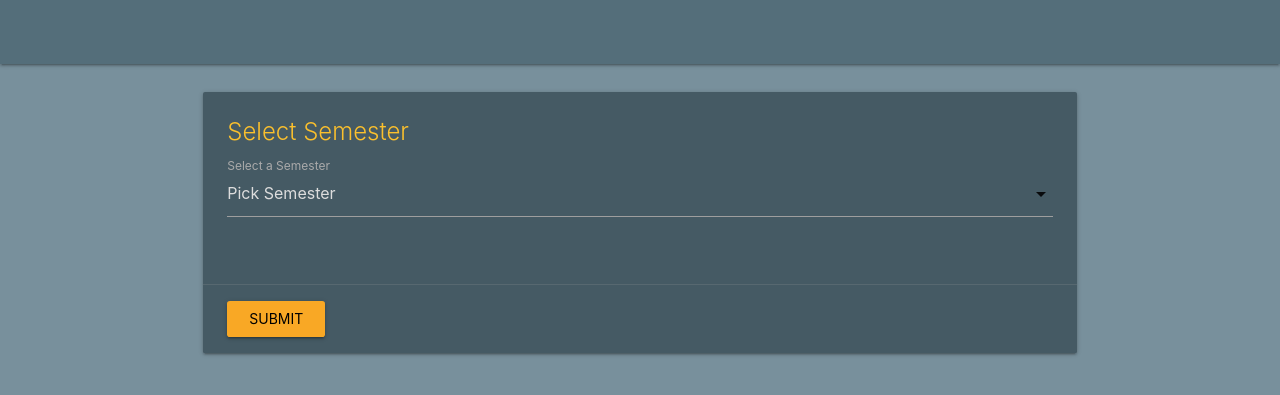
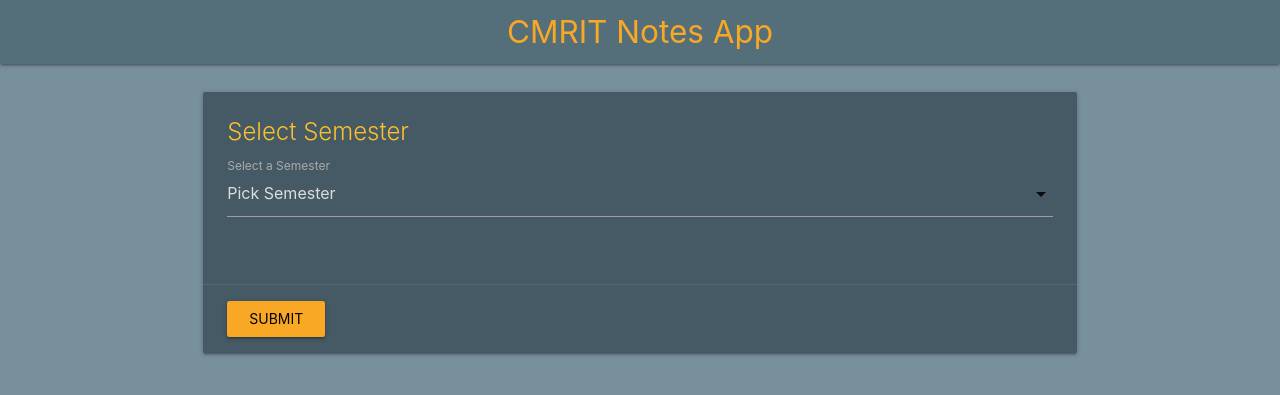
Before and after one commit to jstfoll/NotesApp, a Flask app: page / in a window 1280 px wide. Shown: the top 395 px of the page. Run offline with Flask 2, Linux system fonts and the light colour scheme; some libraries are stand-ins or nearby versions.

Commit message:
Final UI

```diff
--- a/app.py
+++ b/app.py
@@ -5,12 +5,9 @@ import json
 import datetime
 from werkzeug.utils import secure_filename
 from pathlib import Path
-import templater as template
 import platform
 import requests
-import verbose
-import re
-regex = r"\$[ \*,]+\$"
+
 app = Flask(__name__, static_url_path='')
 if platform.system() == 'Windows':
     UPLOAD_FOLDER = Path(__file__).parent.joinpath('uploads')
--- a/templates/base.html
+++ b/templates/base.html
@@ -2,8 +2,8 @@
 <html>
 
 <head>
-  <title>Document Generator</title>
-  <link rel="icon" href="https://png.icons8.com/dotty/40/000000/quick-mode-on.png">
+  <title>CMRIT Notes App</title>
+  <link rel="icon" href="https://img.icons8.com/metro/26/000000/book-stack.png">
   <link rel="stylesheet" href="https://cdnjs.cloudflare.com/ajax/libs/materialize/1.0.0-beta/css/materialize.min.css">
   <link rel="stylesheet" href="{{ url_for('static', filename='styles.css') }}">
 
@@ -14,7 +14,7 @@
 <body class="blue-grey lighten-1">
   <nav>
     <div class=" blue-grey darken-1 nav-wrapper">
-      <!-- <a href="{{ url_for('.homepage')}}" class="center brand-logo yellow-text text-darken-3">Test Script Generator</a> -->
+        <a href="{{ url_for('.homepage')}}" class="center brand-logo yellow-text text-darken-3">CMRIT Notes App</a>
     </div>
   </nav>
 
--- a/templates/upload.html
+++ b/templates/upload.html
@@ -1,7 +1,7 @@
 {% extends "base.html" %}
 {% block container %}
 
-<title>Upload new File</title>
+<title>CMRIT Notes App</title>
 
 <div class="row">
   <div class="col s12">
```
